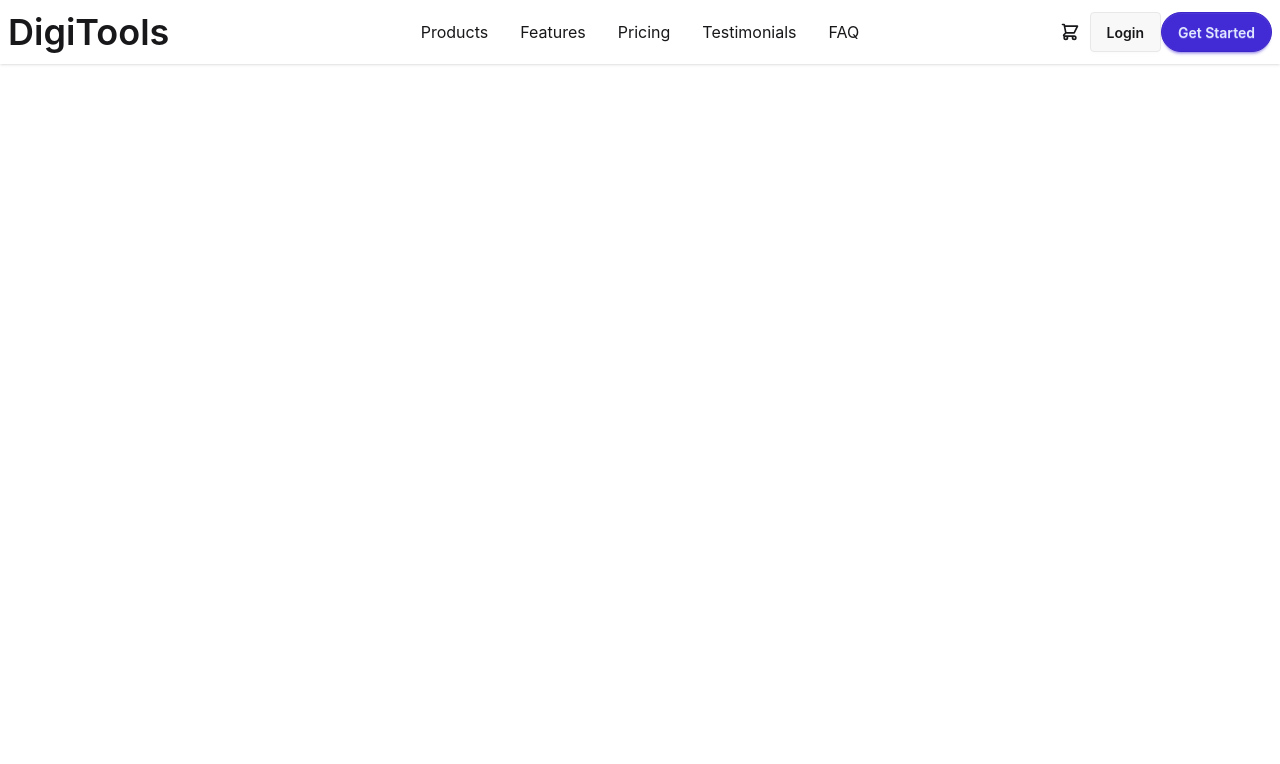
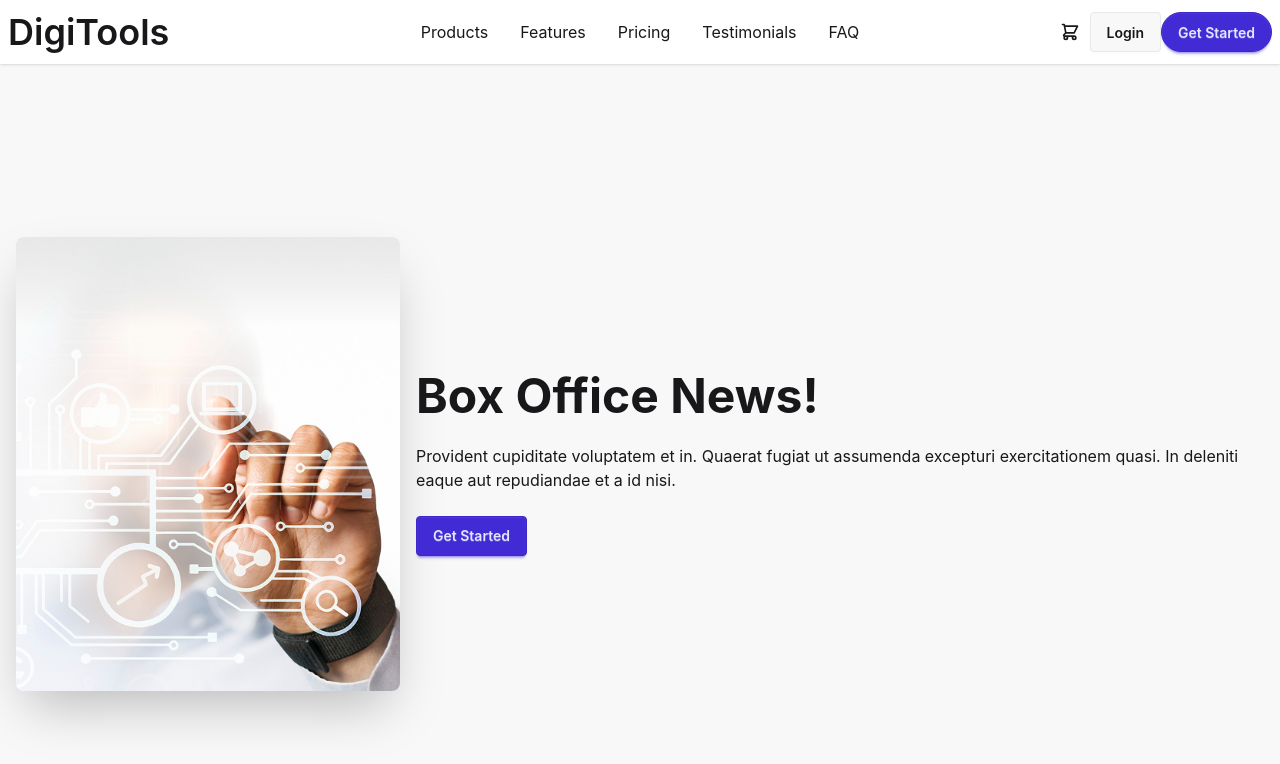
Before and after one commit to mahmudulhasanzb/A06-DigiTools-Platform, a React (Vite) app: page / in a window 1280 px wide. Shown: the top 764 px of the page. Built offline with nearby package versions, Linux system fonts and the light colour scheme.

Commit message:
Banner design added

```diff
--- a/src/components/Banner/Banner.jsx
+++ b/src/components/Banner/Banner.jsx
@@ -4,7 +4,20 @@
 const Banner = () => {
   return (
     <>
-
+      <div className="hero min-h-screen bg-base-200">
+        <div className="hero-content flex-col lg:flex-row">
+          <img src={bannerImg} className="max-w-sm rounded-lg shadow-2xl" />
+          <div>
+            <h1 className="text-5xl font-bold">Box Office News!</h1>
+            <p className="py-6">
+              Provident cupiditate voluptatem et in. Quaerat fugiat ut assumenda
+              excepturi exercitationem quasi. In deleniti eaque aut repudiandae et
+              a id nisi.
+            </p>
+            <button className="btn btn-primary">Get Started</button>
+          </div>
+        </div>
+      </div>
     </>
   );
 };
```
